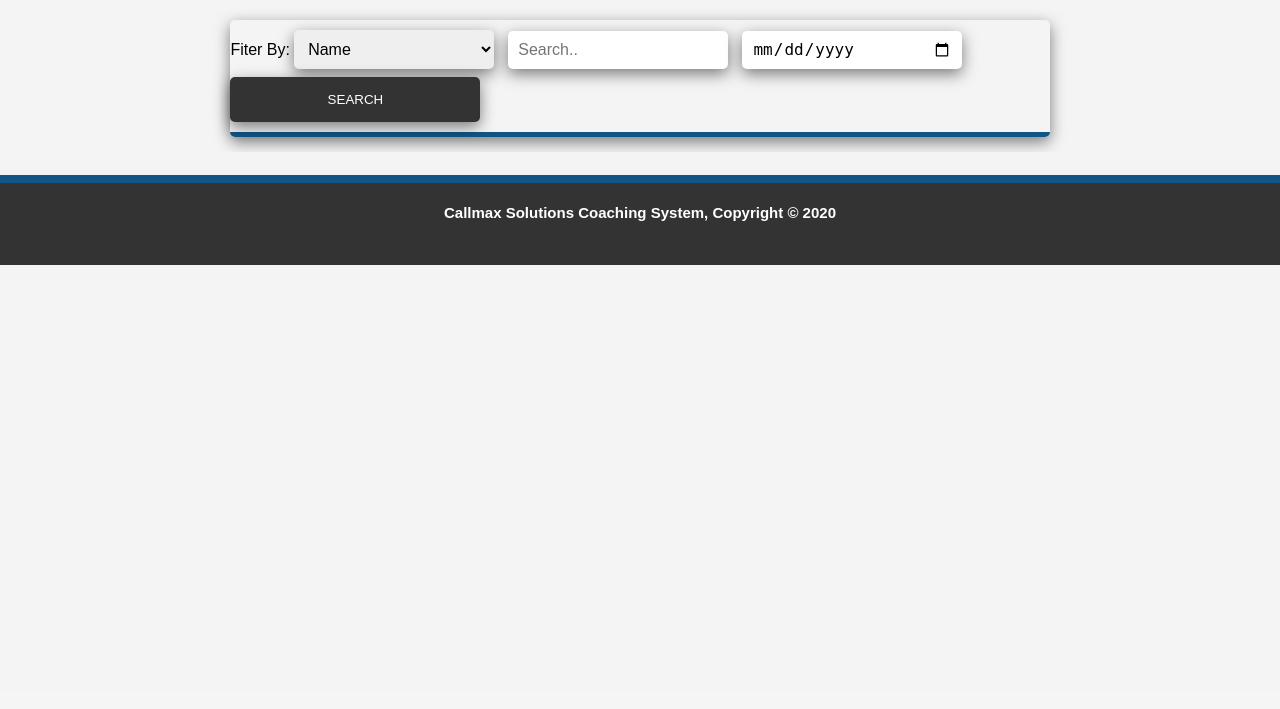
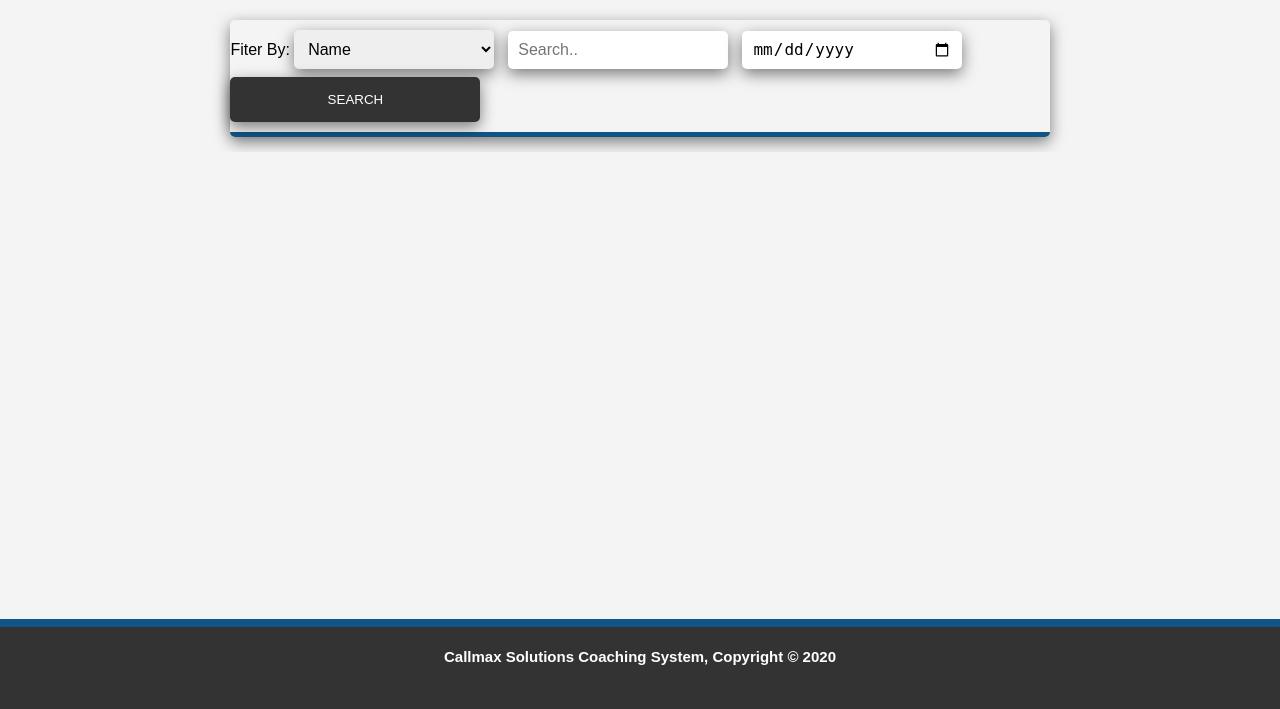
Before and after one commit to lncmchl3/Callmax_Coaching, a PHP site: page /callmaxcoaching/agentSearch/AgentSearch.php in a window 1280 px wide. Shown: the part 109-818 px from the top of the page. Before the commit the page ends 374 px from the top, so only its background shows below. Run offline with PHP 8.4, Linux system fonts and the light colour scheme; a user stored in the database is signed in; data comes from the database, SQL or seed files in the repository.

Commit message:
fixed the height of dashboard

```diff
--- a/agentSearch/AgentSearch.php
+++ b/agentSearch/AgentSearch.php
@@ -41,9 +41,9 @@
 <!-- Welcome <?php echo $_SESSION['name']." position ".$_SESSION['demerits']; ?>. <a href="logout.php?logout">Logout</a> -->
 
 
-
-
+<div class="main-container">
   <div class="container">
+    <div class="subcontainer">
         <div class="search-formbox">
               <form class="searchForm" name="searchForm" method="post" autocomplete="off" class="active">
 
@@ -64,12 +64,12 @@
           <!-- end of search-formbox -->
 
       </div>
-            <!-- end of container -->
+      <!-- end of subcontainer of search-formbox -->
 
 
       <!-- start of table -->
-            <div class="container">
-              <div>
+      <div class="subcontainer">
+        <div class="tablebox">
 
         <?php include('search.php'); ?>
         <?php
@@ -136,8 +136,19 @@
                         <?php } ?>
 
         </div>
+        <!-- end of tablebox -->
 
     </div>
+    <!-- end of subcontainer of tablebox-->
+
+
+  </div>
+  <!-- end of container -->
+
+</div>
+<!-- end of main-container -->
+
+
 
 
 <?php
--- a/agentSearch/sendReport.php
+++ b/agentSearch/sendReport.php
@@ -11,7 +11,8 @@
                   '<td>adsdsdsd</td>');
             $('table> tbody:last').append($row);
         </script>
-        <title>Coaching System - Agents</title>
+        <title>Callmax Solutions Coaching System | Send Report</title>
+
     </head>
     <body  onload="disableBackButton()" onunload="disableBackButton()">
         <?php
--- a/css/html-style.css
+++ b/css/html-style.css
@@ -18,6 +18,15 @@ a:hover{
   width: 80%;
   margin: auto;
   overflow: hidden;
+}
+.subcontainer{
+  width: 100%;
+  margin: auto;
+  overflow: hidden;
+}
+.main-container{
+  min-height: calc(99.2vh - 85.19px - 89.88px);
+
 }
 .button{
   border: none;
```
Also changed, not shown: agentSearch/info.php (+23 -4 lines). Lines whose indentation alone changed are shown as unchanged.
